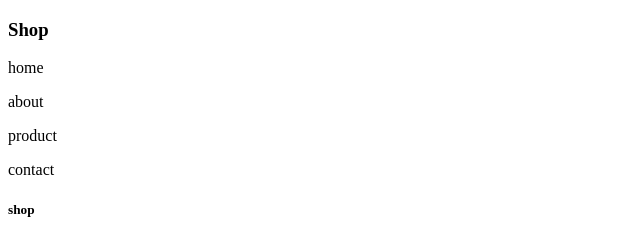
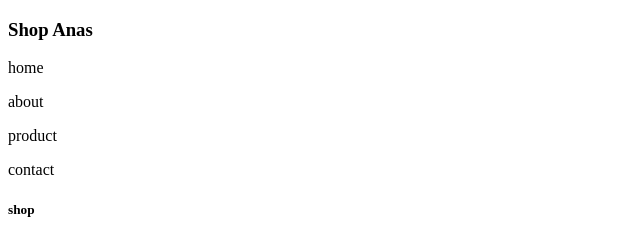
Before and after one commit to xXMina-GRXx/E-Commerce-Landing-Page, a plain HTML site: page index.html in a window 1280 px wide. Shown: the top 237 px of the page, 0-640 px from the left. Drawn offline with Linux system fonts and the light colour scheme.

Commit message:
test please work

```diff
--- a/index.html
+++ b/index.html
@@ -10,7 +10,7 @@
   <header>
     <nav>
       <div>
-        <h3>Shop</h3>
+        <h3>Shop Anas</h3>
       </div>
       <div>
         <p>home</p>
```
